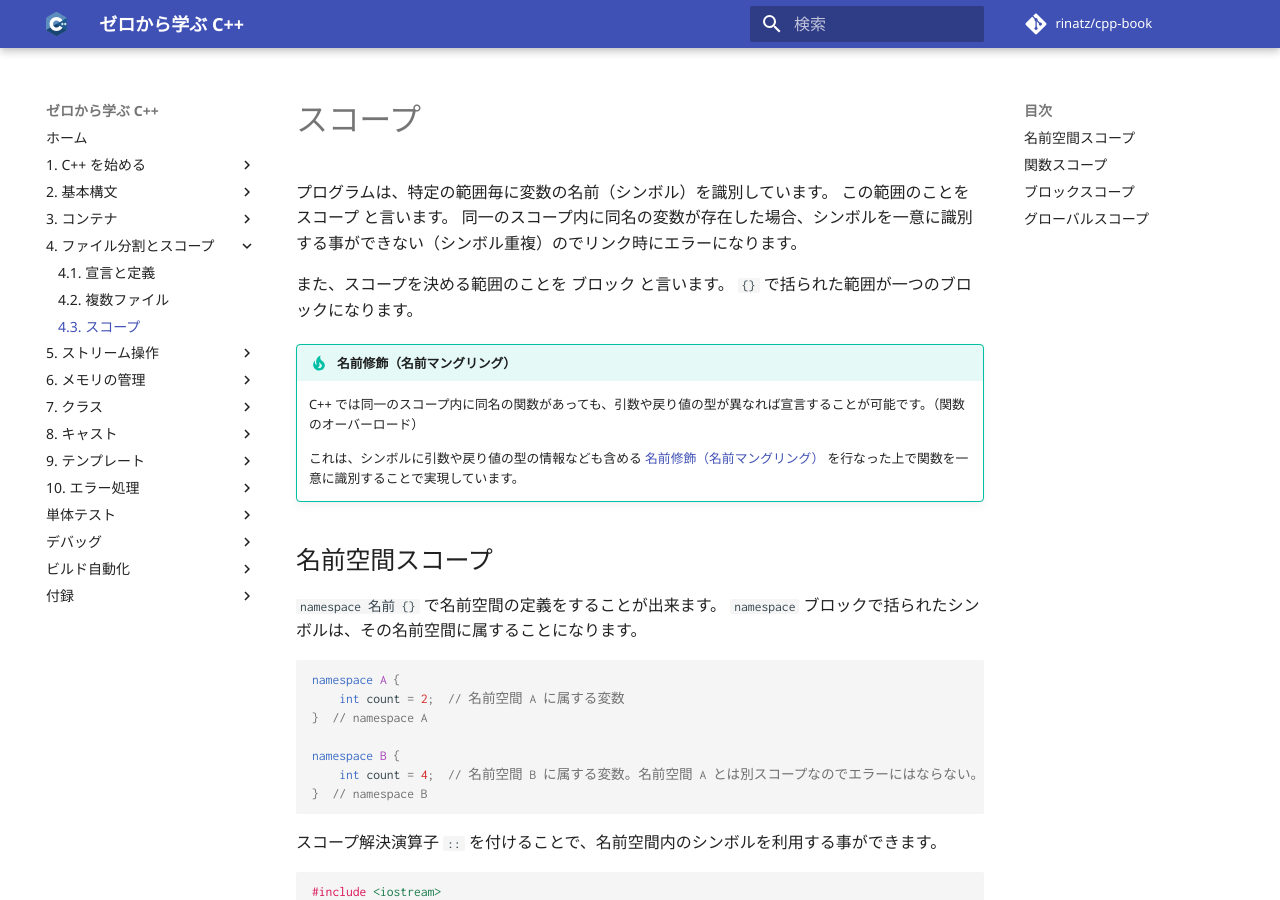
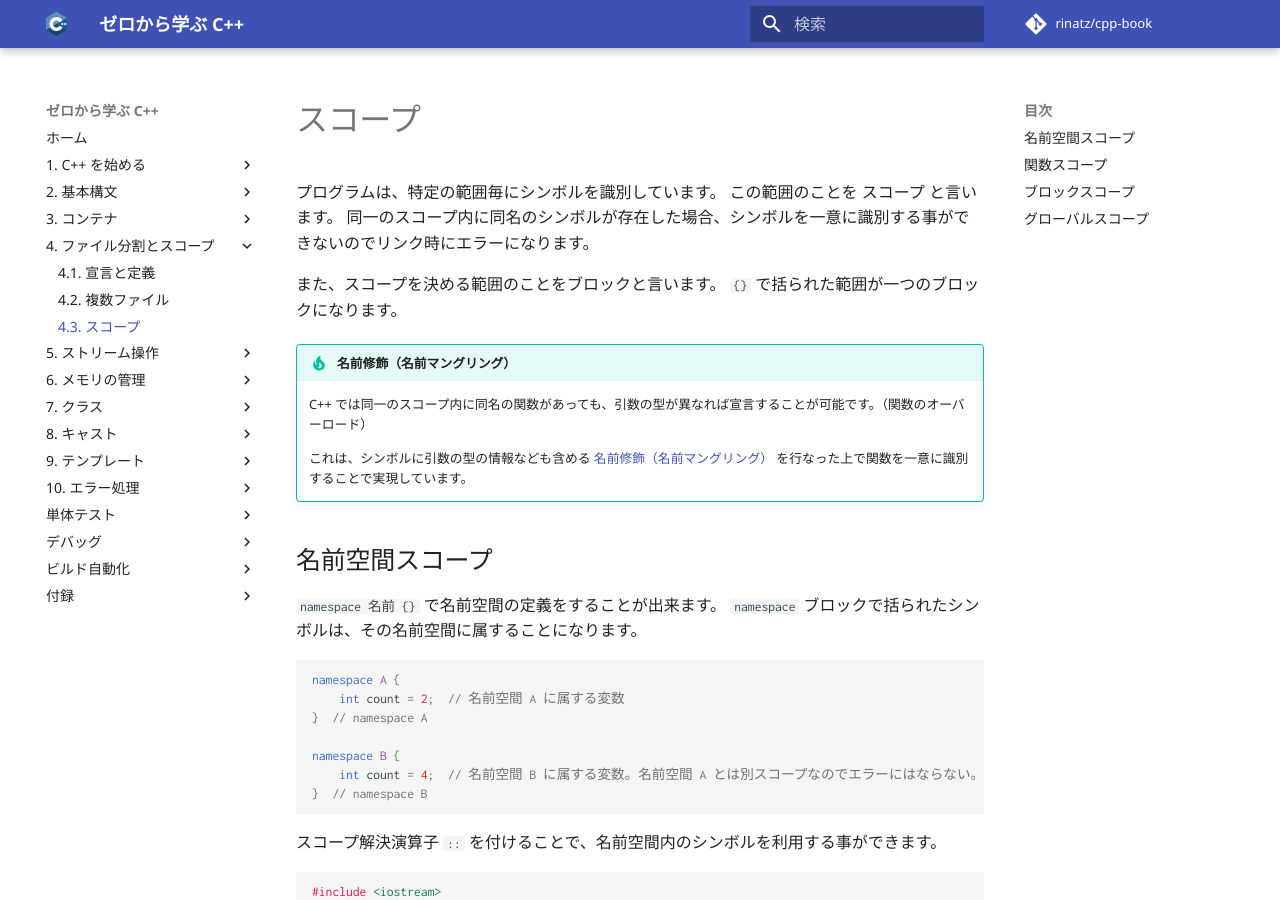
Before and after one commit to rinatz/cpp-book, an MkDocs documentation site: the page built from docs/ch04-03-scopes.md, in a window 1280 px wide and 900 px high. Built offline with MkDocs 1.6.1 and Material for MkDocs 9.7.7, drawn with Linux system fonts in a browser that asks for light colours; comment, search, counter and statistics services are not loaded.

Commit message:
Polish sentence
- Remove comments

````diff
--- a/docs/ch04-03-scopes.md
+++ b/docs/ch04-03-scopes.md
@@ -1,17 +1,15 @@
 # スコープ
 
-<!-- MEMO: ここでは単一のプログラム内でのシンボル解決の話に留める -->
+プログラムは、特定の範囲毎にシンボルを識別しています。
+この範囲のことを スコープ と言います。
+同一のスコープ内に同名のシンボルが存在した場合、シンボルを一意に識別する事ができないのでリンク時にエラーになります。
 
-プログラムは、特定の範囲毎に変数の名前（シンボル）を識別しています。
-この範囲のことを スコープ と言います。
-同一のスコープ内に同名の変数が存在した場合、シンボルを一意に識別する事ができない（シンボル重複）のでリンク時にエラーになります。
-
-また、スコープを決める範囲のことを ブロック と言います。 `{}` で括られた範囲が一つのブロックになります。
+また、スコープを決める範囲のことをブロックと言います。 `{}` で括られた範囲が一つのブロックになります。
 
 !!! tip "名前修飾（名前マングリング）"
-    C++ では同一のスコープ内に同名の関数があっても、引数や戻り値の型が異なれば宣言することが可能です。（関数のオーバーロード）
+    C++ では同一のスコープ内に同名の関数があっても、引数の型が異なれば宣言することが可能です。（関数のオーバーロード）
 
-    これは、シンボルに引数や戻り値の型の情報なども含める [名前修飾（名前マングリング）][name-mangling] を行なった上で関数を一意に識別することで実現しています。
+    これは、シンボルに引数の型の情報なども含める [名前修飾（名前マングリング）][name-mangling] を行なった上で関数を一意に識別することで実現しています。
 
 [name-mangling]: https://ja.wikipedia.org/wiki/名前修飾
 
@@ -205,5 +203,3 @@ int main() {
     return 0;
 }
 ```
-
-<!-- MEMO: クラススコープはクラス側で話しているのでここでは言及しない -->
````
